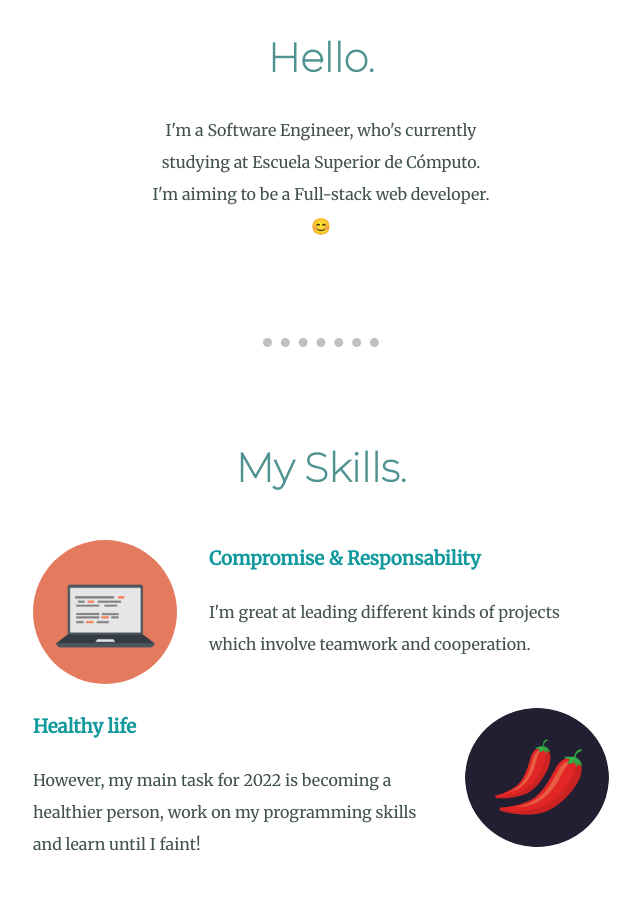
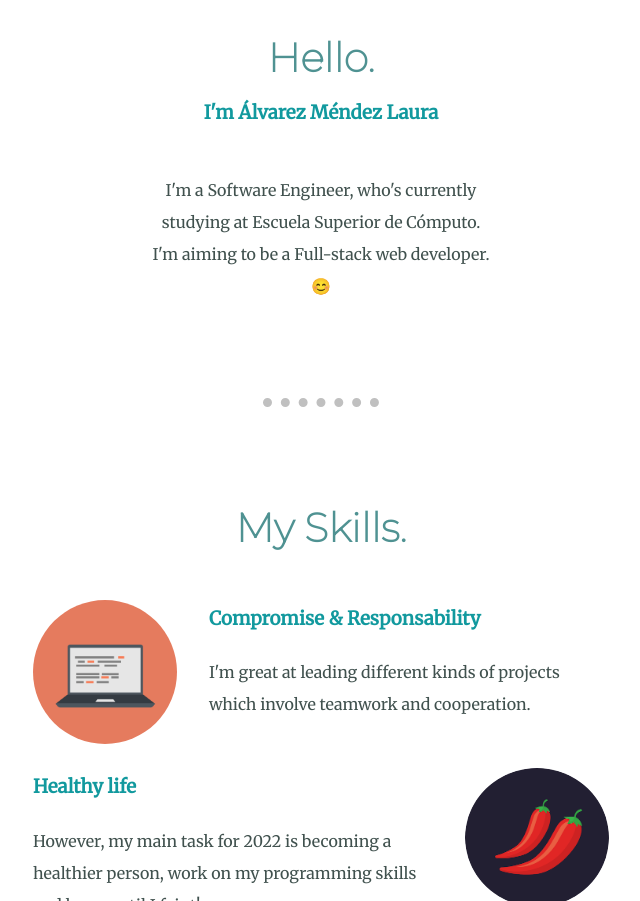
Before and after one commit to lalvarezz/css_ProfilePractice, a plain HTML site: page index.html in a window 1280 px wide. Shown: the part 882-1783 px from the top of the page, without its empty margins (319-959 px from the left). Drawn offline with Linux system fonts and the light colour scheme.

Commit message:
agregando nombre completo

```diff
--- a/index.html
+++ b/index.html
@@ -22,6 +22,7 @@
             <div class="profile">
                 <img src="./img/laura.png" alt="laura">
                 <h2>Hello.</h2>
+                <h3>I'm Álvarez Méndez Laura</h3>
                 <p class="profile-description">I'm a Software Engineer, who's currently studying at Escuela Superior de Cómputo. I'm aiming to be a Full-stack web developer.😊</p>
             </div>
             <hr>
```
